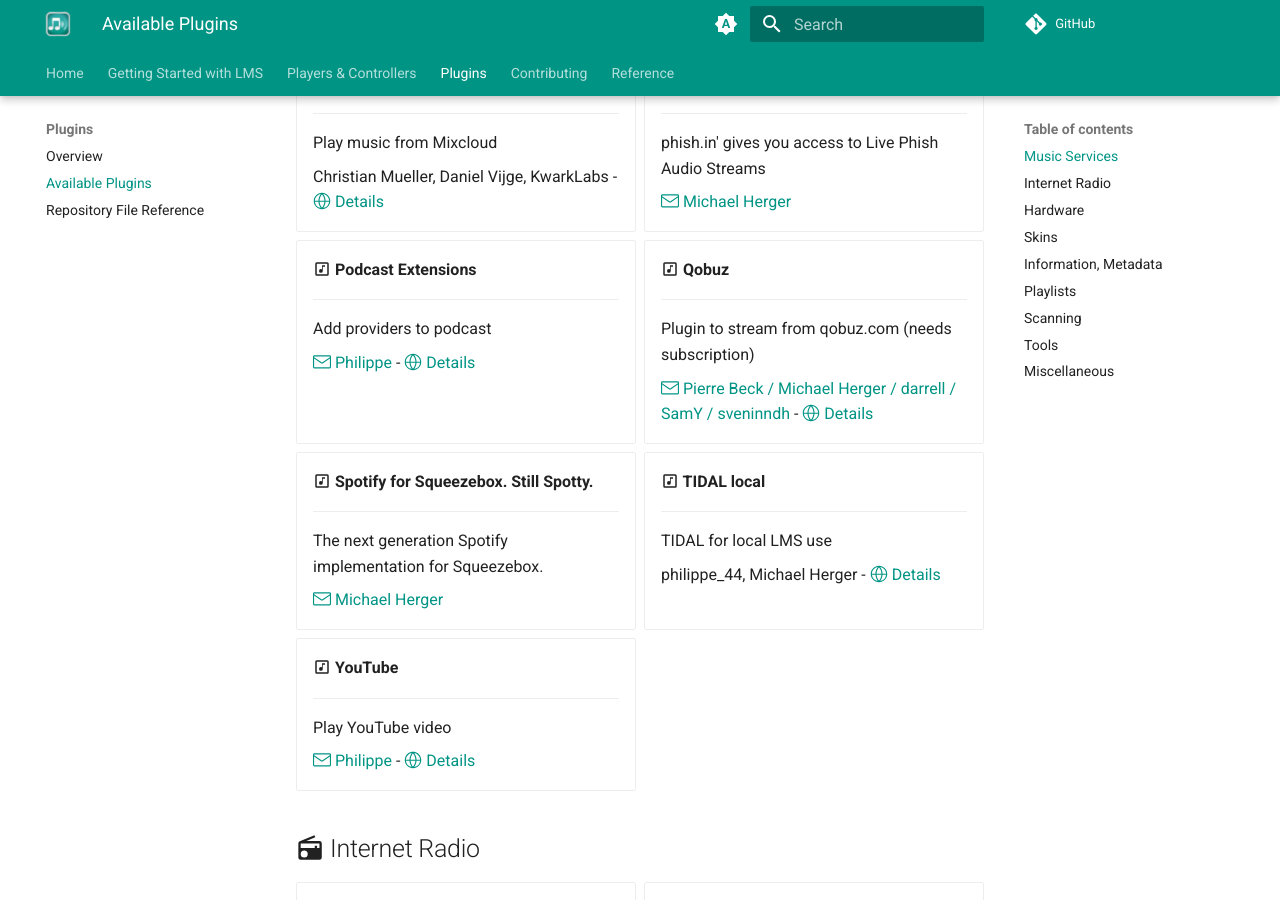
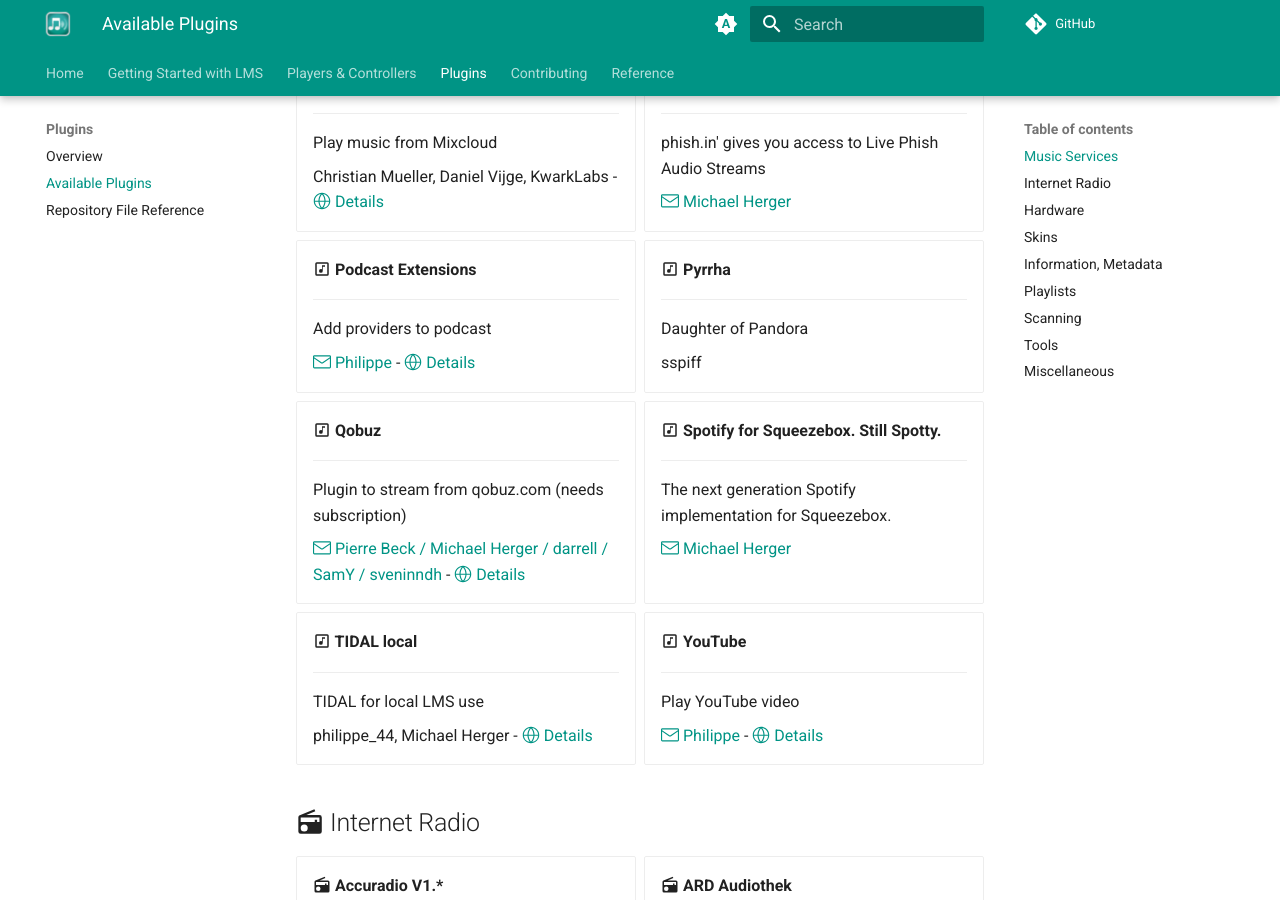
Before and after one commit to LMS-Community/lms-community.github.io, an MkDocs documentation site: the page built from docs/plugins/directory.md, in a window 1280 px wide and 900 px high, scrolled down 514 px. Built offline with MkDocs 1.6.1 and Material for MkDocs 9.7.7, drawn with Linux system fonts in a browser that asks for light colours; comment, search, counter and statistics services are not loaded.

Commit message:
Update external data sources

```diff
--- a/docs/plugins/directory.md
+++ b/docs/plugins/directory.md
@@ -52,6 +52,14 @@ title: Available Plugins
     Add providers to podcast
 
     [:octicons-mail-24: Philippe](mailto:philippe_44@outlook.com)    - [:octicons-globe-24: Details](http://github.com/philippe44/LMS-PodcastExt)
+
+-   __:material-music-box-outline: Pyrrha__
+
+    ---
+
+    Daughter of Pandora
+
+    sspiff
 
 -   __:material-music-box-outline: Qobuz__
 
```
Also changed, not shown: docs/getting-started/changelog-lms8.md (+4 -0 lines).
